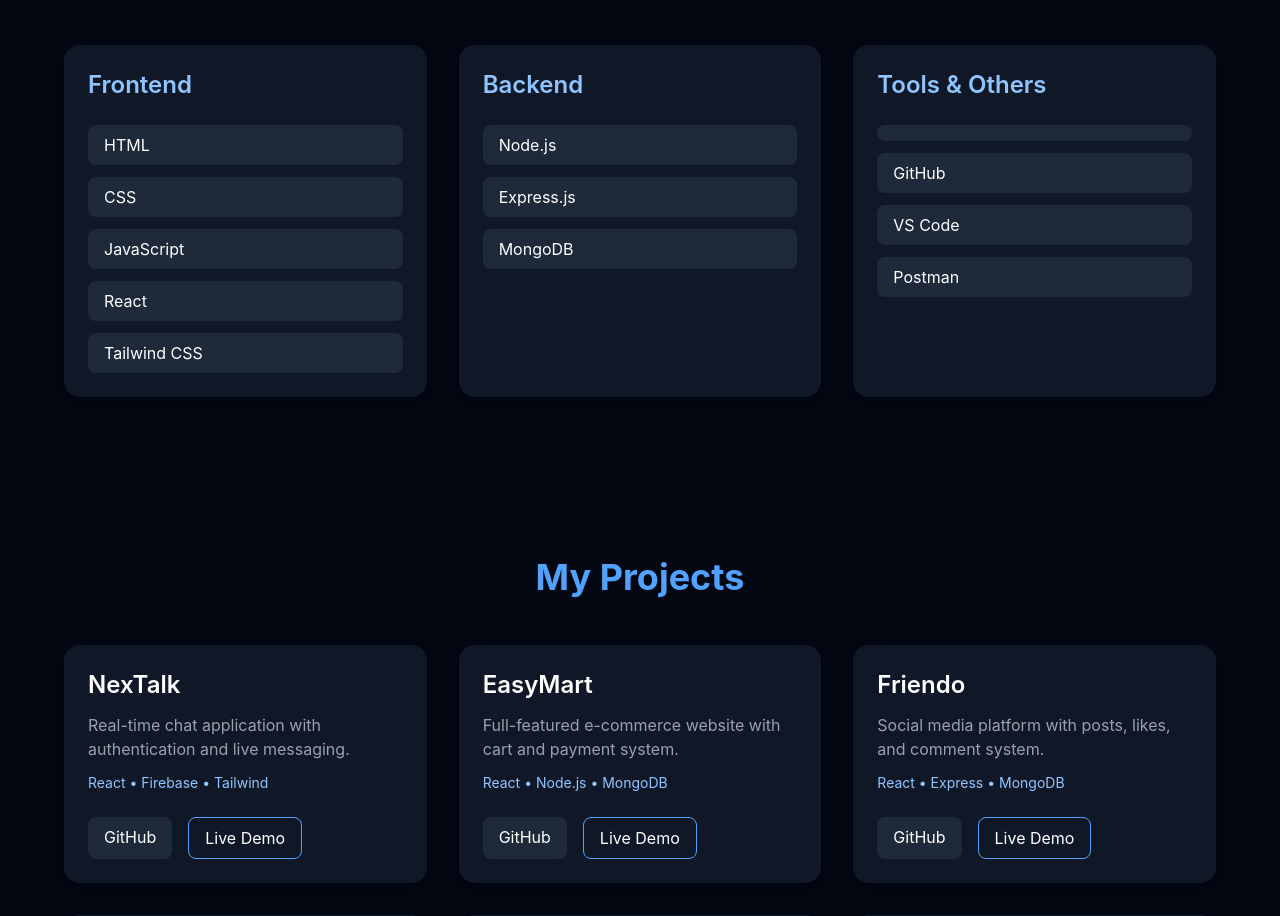
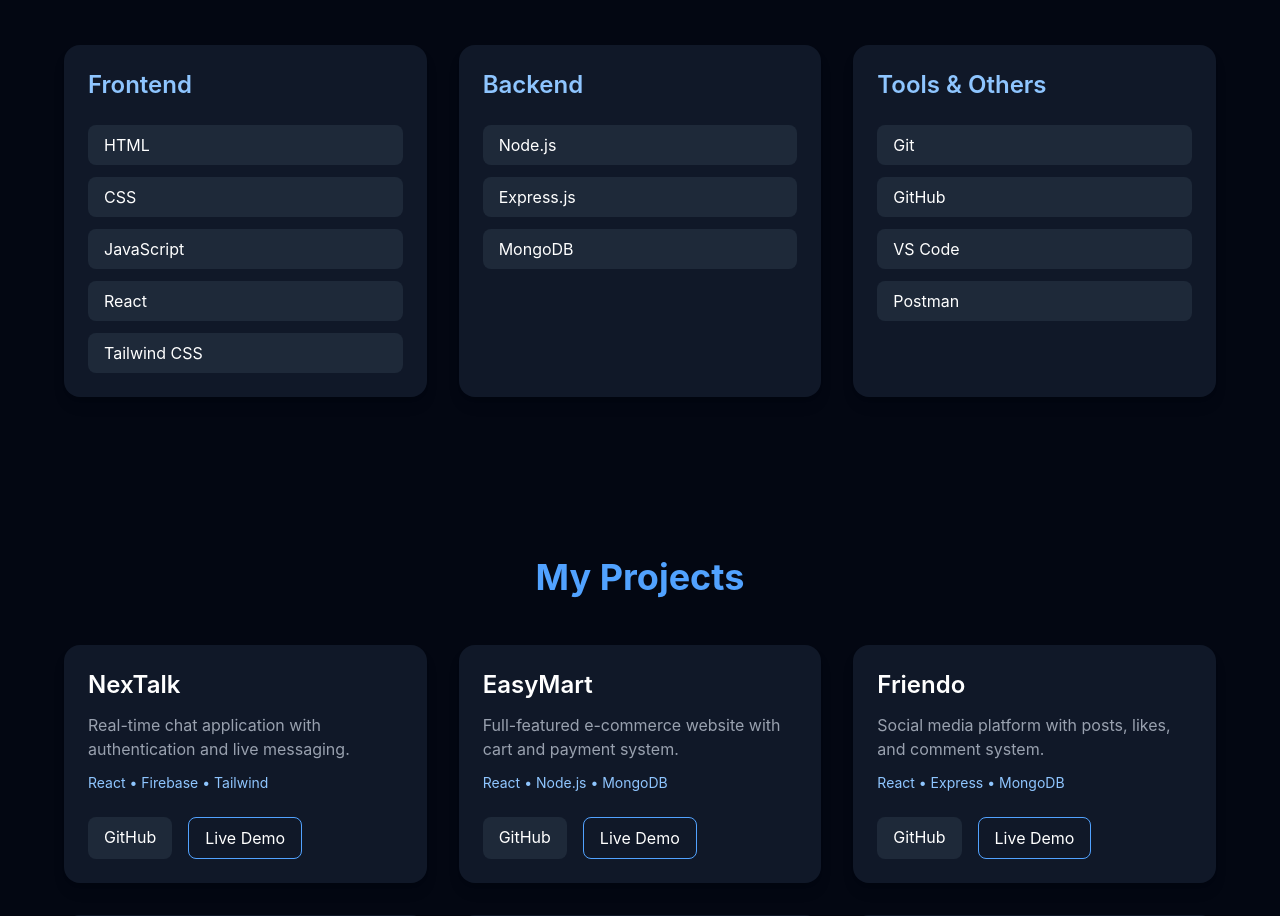
Before and after one commit to gauravkumar2005/My-Portfolio, a React (Vite) app: page / in a window 1280 px wide. Shown: the part 1682-2598 px from the top of the page. Built offline with nearby package versions, Linux system fonts and the light colour scheme.

Commit message:
update skill page

```diff
--- a/src/pages/Skills.jsx
+++ b/src/pages/Skills.jsx
@@ -38,7 +38,7 @@
               Tools & Others
             </h3>
             <ul className="space-y-3">
-              <li className="bg-gray-800 px-4 py-2 rounded-lg"></li>
+              <li className="bg-gray-800 px-4 py-2 rounded-lg">Git</li>
               <li className="bg-gray-800 px-4 py-2 rounded-lg">GitHub</li>
               <li className="bg-gray-800 px-4 py-2 rounded-lg">VS Code</li>
               <li className="bg-gray-800 px-4 py-2 rounded-lg">Postman</li>
```
